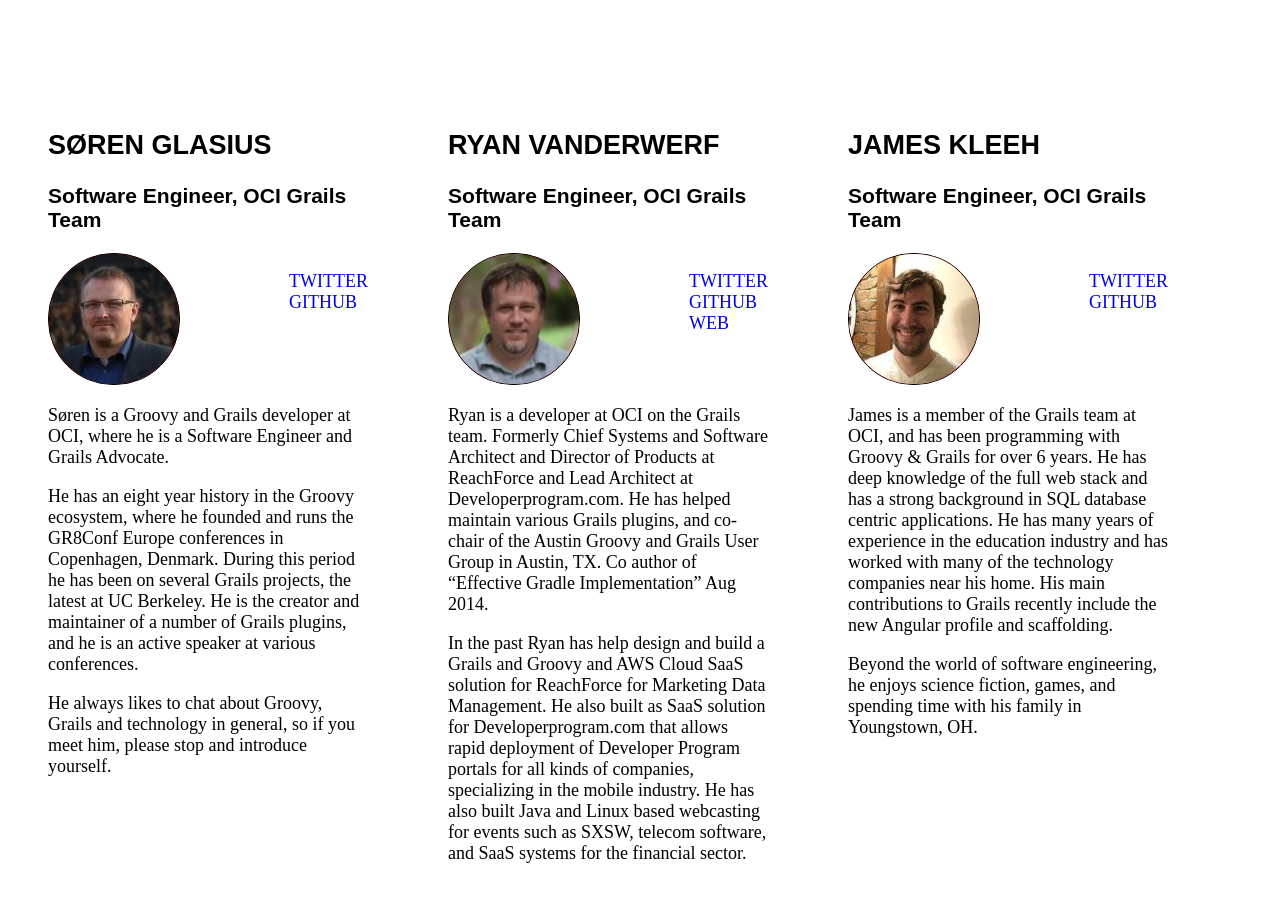
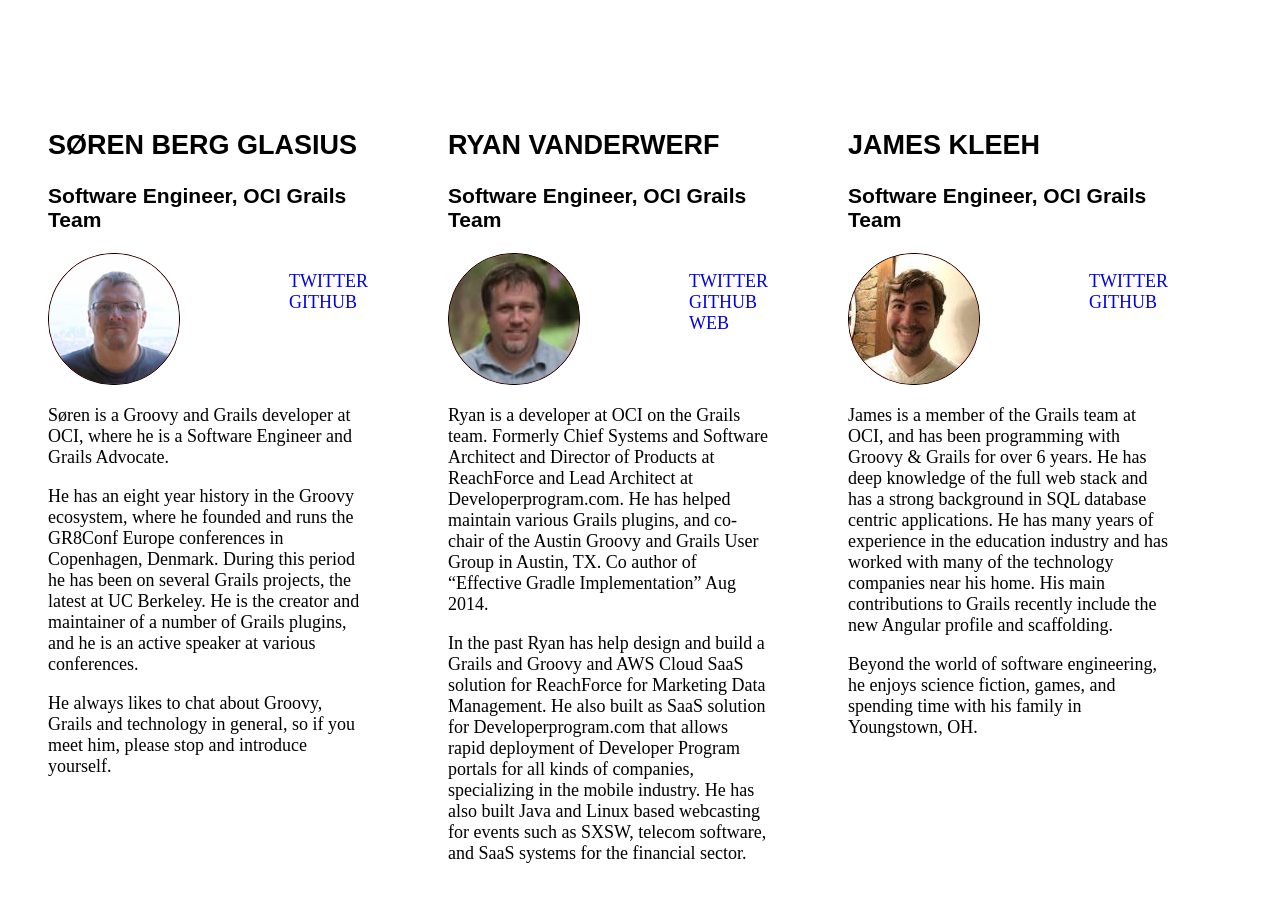
Before and after one commit to willbuck/oci_grails_team, a plain HTML site: page index.html in a window 1280 px wide. Shown: the part 1760-2662 px from the top of the page. Drawn offline with Linux system fonts and the light colour scheme.

Commit message:
Updated image and html for sbglasius

```diff
--- a/index.html
+++ b/index.html
@@ -137,9 +137,9 @@ and has the ability to scale down to the lowest level of the stack. Dabbles with
 			</section>
 		</article>
 		<article>
-			<h2 class="name">Søren Glasius</h2>
+			<h2 class="name">Søren Berg Glasius</h2>
 			<h3 class="title">Software Engineer, OCI Grails Team</h3>
-			<img class="avatar" src="images/soeren_thumb.jpg" alt="Søren Glasius"/>
+			<img class="avatar" src="images/sbglasius_thumb.jpg" alt="Søren Berg Glasius"/>
 			<ul class="contact">
 				<li class="twitter"><a href="https://twitter.com/sbglasius">Twitter</a></li>
 				<li class="github"><a href="https://github.com/sbglasius">Github</a></li>
```
Also changed, not shown: images/sbglasius.jpg (added), images/sbglasius_thumb.jpg (added), images/soeren.jpg (deleted), images/soeren_thumb.jpg (deleted), 2 other files.
